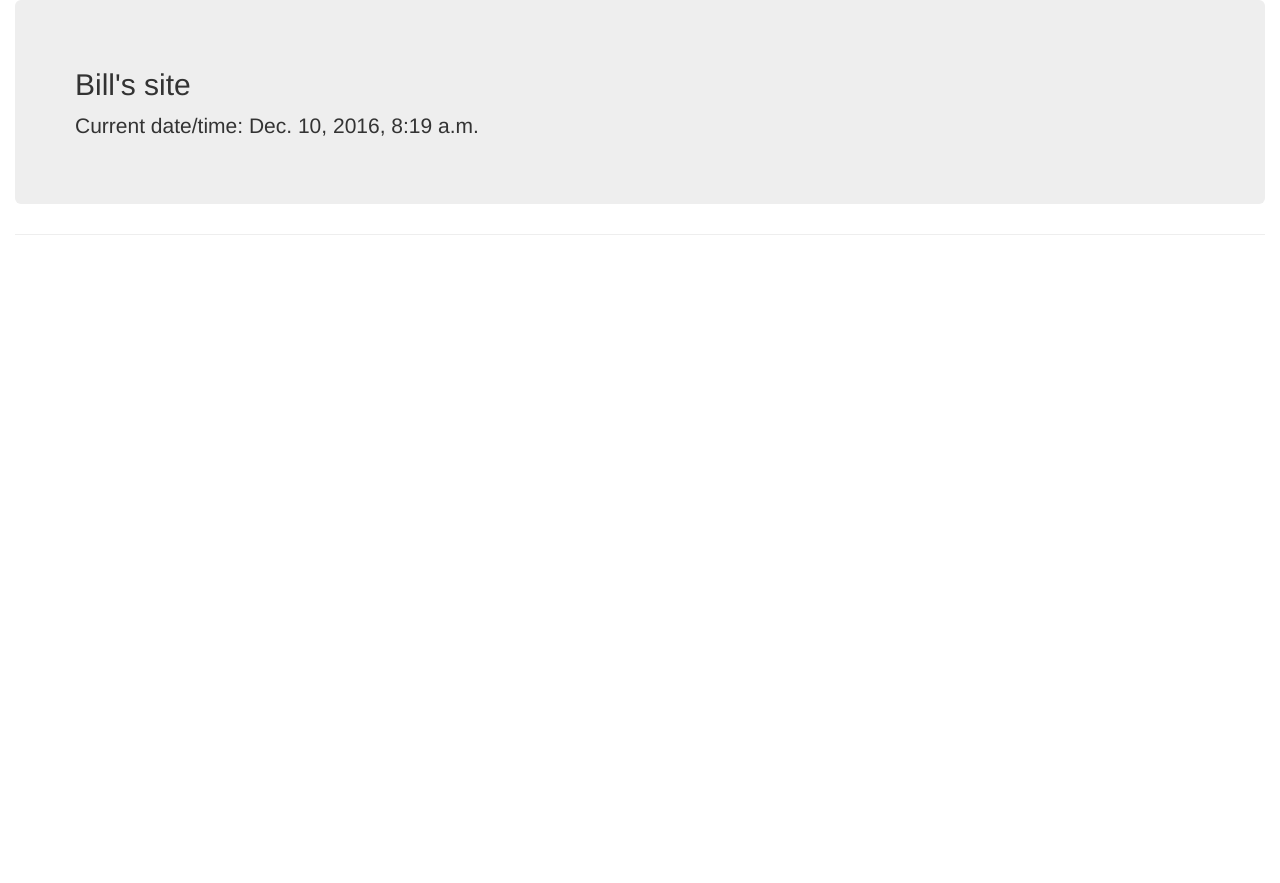
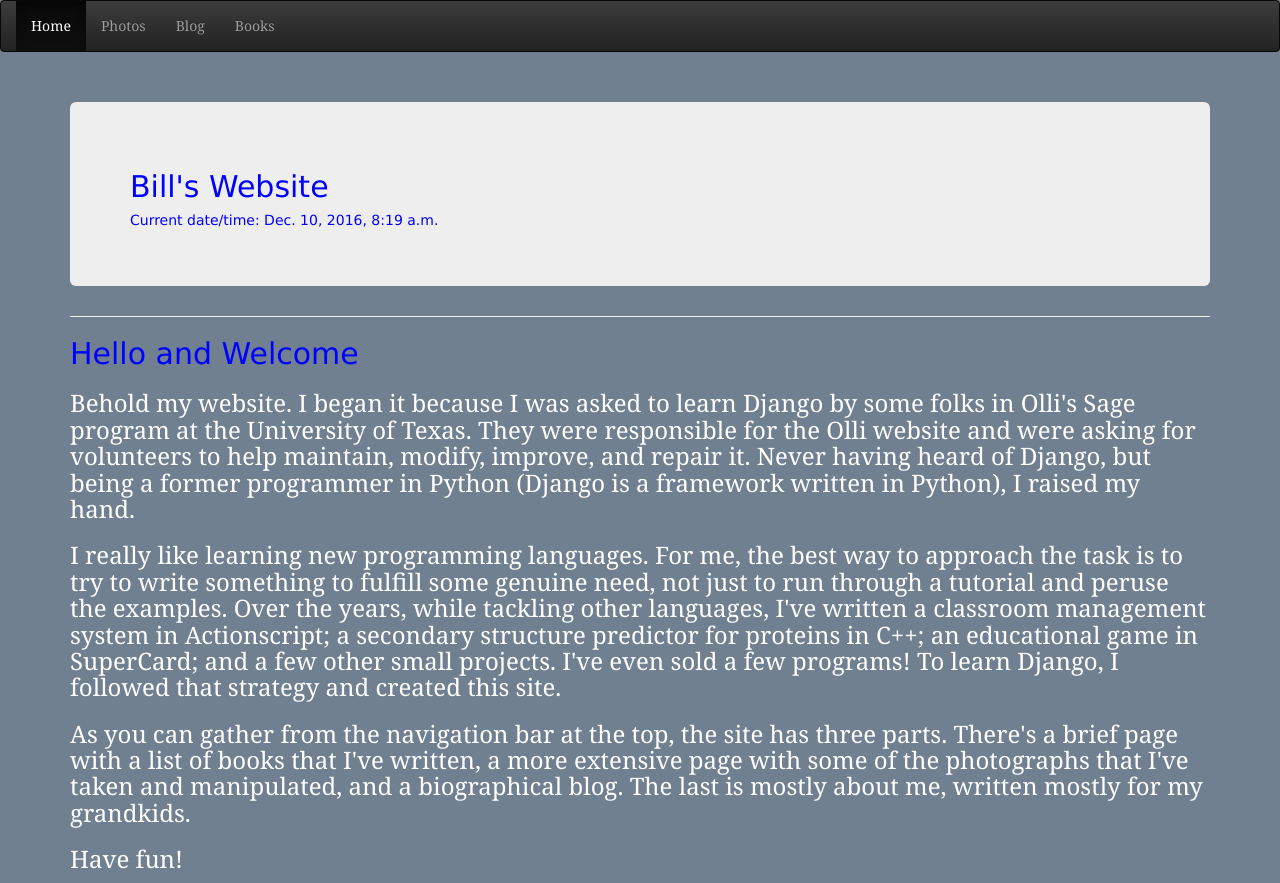
Before and after one commit to billsofer/my-first-blog, a Django app: page / in a window 1280 px wide. Before the commit the page ends 235 px from the top, so only its background shows below. Run offline with Django 3.2, Linux system fonts and the light colour scheme; some libraries are stand-ins or nearby versions.

Commit message:
major changes

```diff
--- a/Intro/templates/intro_base.html
+++ b/Intro/templates/intro_base.html
@@ -11,10 +11,25 @@
 		<title>Bill's Site </title>
 	</head>
 	<body>
-		<div class='container-fluid'>
+		<nav class = "navbar navbar-inverse">
+			<div class = "container-fluid">
+				<div class = "navbar-header">
+				<div>
+					<ul class = "nav navbar-nav">
+						<li class="active"><a href="#">Home</a></li>
+						<li><a href="{% url 'index' %}">Photos</a></li>
+						<li><a href="{% url 'post_new'%}">Blog</a></li>
+						<li><a href="#">Books</a></li>
+					</ul>
+				</div>
+			</div>
+		</nav>
+
+		<div class='container'>
+		<p></br></p>
 		<div class='jumbotron'>
-			<h2>Bill's site </h2>
-			<p>Current date/time: {{ currentdate}}
+			<h2>Bill's Website </h2>
+			<h5>Current date/time: {{ currentdate}}</h5>
 		</div>
 		<hr>
 	{% block intro_content %}
--- /dev/null
+++ b/Intro/templates/intro_more.html
@@ -0,0 +1,14 @@
+{% extends 'intro_base.html' %}
+{% load staticfiles %}
+	{% block intro_css %}
+	<link href="{% static 'styles.css' %}" type="text/css" rel="stylesheet" />
+	{% endblock intro_css %}
+
+	{% block intro_content %}
+	<h2>Hello and Welcome </h3>
+	 <h3>Behold my website. I began it because I was asked to learn Django by some folks in Olli's Sage program at the University of Texas. They were responsible for the Olli website and were asking for volunteers to help maintain, modify, improve, and repair it. Never having heard of Django, but being a former programmer in Python (Django is a framework written in Python), I raised my hand.</h3>
+	 <h3>I really like learning new programming languages. For me, the best way to approach the task is to try to write something to fulfill some genuine need, not just to run through a tutorial and peruse the examples. Over the years, while tackling other languages, I've written a classroom management system in Actionscript; a secondary structure predictor for proteins in C++; an educational game in SuperCard; and a few other small projects. I've even sold a few programs! To learn Django, I followed that strategy  and created this site. </h3>
+	 <h3>As you can gather from the navigation bar at the top, the site has three parts. There's a brief page with a list of books that I've written, a more extensive page with some of the photographs that I've taken and manipulated, and a biographical blog. The last is mostly about me, written mostly for my grandkids.</h3>
+
+	 <h3>Have fun!</h3>
+	{% endblock intro_content %}
--- a/Intro/views.py
+++ b/Intro/views.py
@@ -9,4 +9,4 @@ import datetime
 def intro(request):
 	this_date = timezone.now()
 	context = {'currentdate':this_date}
-	return render(request, 'intro_base.html', context)
+	return render(request, 'intro_more.html', context)
--- a/blog/urls.py
+++ b/blog/urls.py
@@ -3,5 +3,5 @@ from blog.views import post_list, post_detail
 
 urlpatterns = [
     url(r'^$', post_list, name='post_new'),
-    url(r'^post/(?P<pk>\d+)/$', post_detail, name='detail'),
+    url(r'/(?P<pk>\d+)/$', post_detail, name='detail'),
 ]
--- a/mysite/settings.py
+++ b/mysite/settings.py
@@ -37,7 +37,7 @@ INSTALLED_APPS = [
     'django.contrib.sessions',
     'django.contrib.messages',
     'django.contrib.staticfiles',
-    'blog',
+    'blog.apps.BlogConfig',
     'photos.apps.PhotosConfig',
 ]
 
@@ -123,5 +123,4 @@ USE_TZ = True
 
 STATIC_URL = '/static/'
 # STATIC_ROOT = os.path.join(os.path.dirname(BASE_DIR), 'static')
-# STATICFILES_DIRS = (os.path.join(BASE_DIR,'photos/static')),(os.path.join(BASE_DIR, 'blog/static/images/')),
-(os.path.join(BASE_DIR, 'photos/static/photos/CSS/')),
+# STATICFILES_DIRS = (os.path.join(BASE_DIR,'photos/static')),(os.path.join(BASE_DIR, 'blog/static/images/')), (os.path.join(BASE_DIR, 'photos/static/photos/CSS/')),
--- a/mysite/urls.py
+++ b/mysite/urls.py
@@ -20,7 +20,7 @@ from Intro.views import intro
 
 urlpatterns = [
     url(r'^admin/', admin.site.urls),
-    # url(r'', include('blog.urls')),
+    url(r'^post', include('blog.urls')),
     url(r'^photos', include('photos.urls')),
     url(r'^$', intro, name="intro"),
 ]
--- a/photos/static/styles.css
+++ b/photos/static/styles.css
@@ -1,11 +1,21 @@
-h2 {
+h2, h5 {
     color: blue;
+    font-family: Verdana, Geneva, sans-serif;
 }
-h3, h4, h5 {
+h3, h4 {
 	color: white;
 }
+p {
+	color:white;
+}
+
+a {
+	color:darkblue;
+}
+
 body {
-background-color:black;
+background-color:slategray;
+font-family: Georgia, serif;
 }
 
 img.medium {
```
Also changed, not shown: Intro/templates/detail2.html (deleted, +0 -22 lines), blog/templates/blog/base_blog.html (renamed from blog/templates/blog/base.html, +21 -6 lines), blog/templates/blog/post_detail.html (+9 -9 lines), blog/templates/blog/post_list.html (+8 -4 lines), blog/views.py (+9 -4 lines), photos/templates/base.html (+15 -2 lines), photos/templates/detail2.html (+1 -7 lines).
